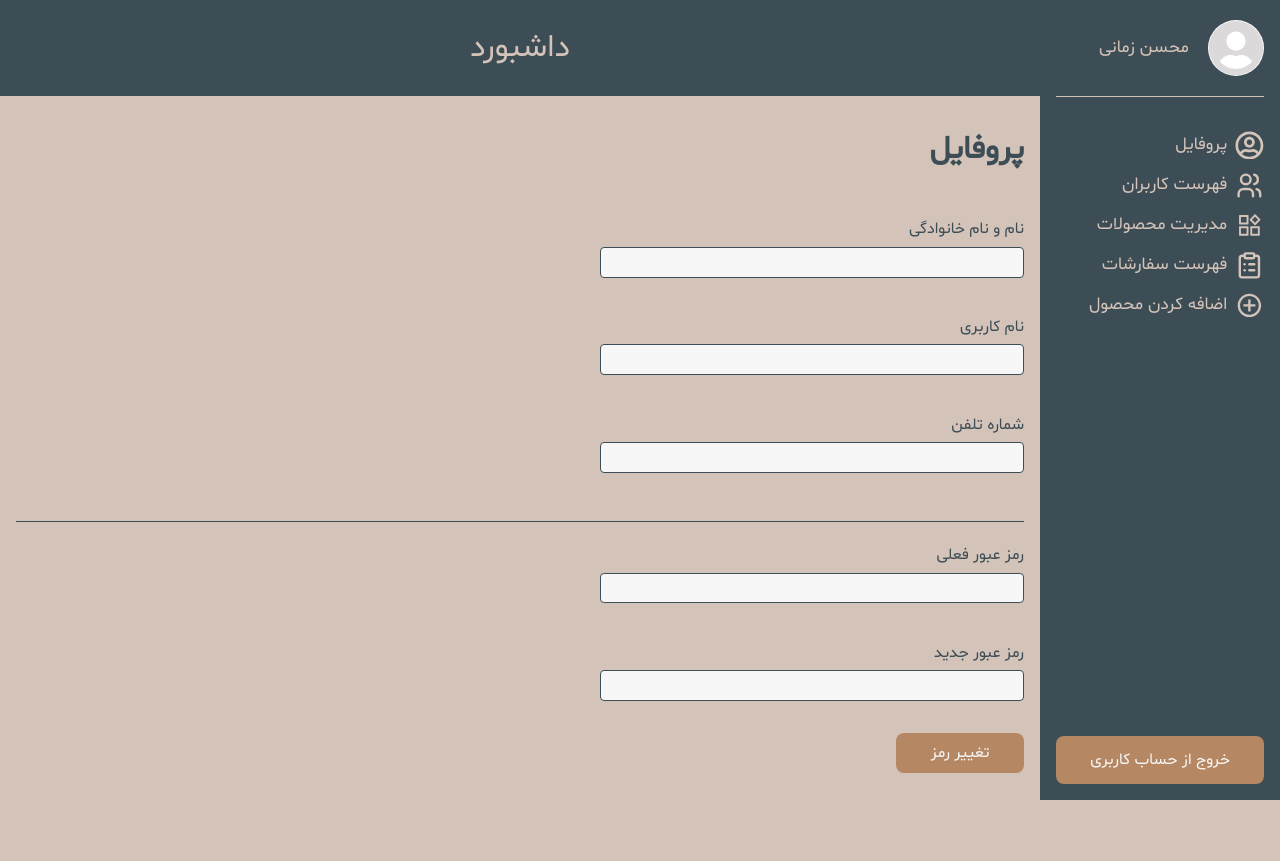
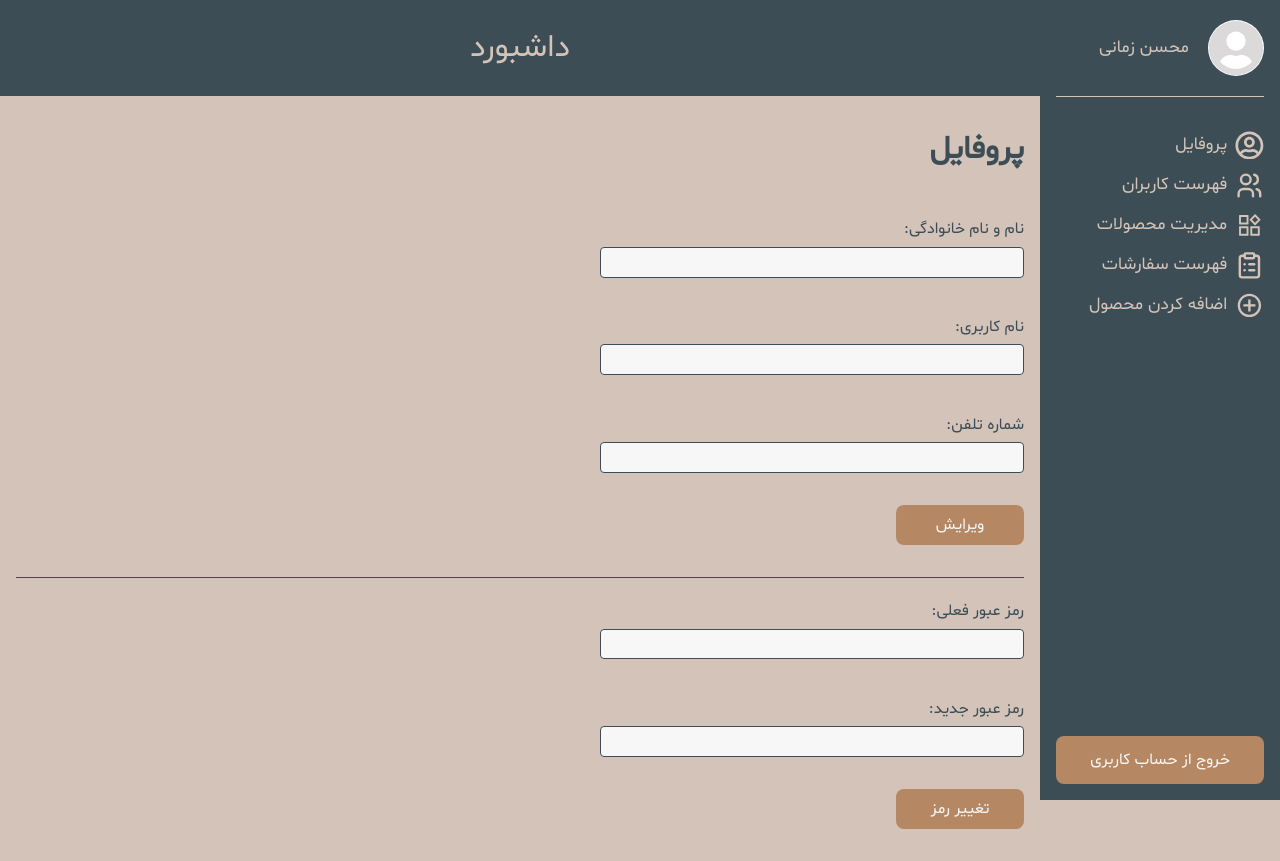
Before and after one commit to mohsen2020zm/Dashboard, a React (Create React App) app: page / in a window 1280 px wide. Before the commit the page ends 805 px from the top, so only its background shows below. Built offline with nearby package versions, Linux system fonts and the light colour scheme.

Commit message:
Edit components.

```diff
--- a/src/Components/AddProduct/AddProduct.css
+++ b/src/Components/AddProduct/AddProduct.css
@@ -3,7 +3,6 @@
     align-items: center;
     justify-content: space-between;
     flex-wrap: wrap;
-    padding: 0 0 2rem 0;
 }
 .add-pros-input-div{
     width: 32rem;
@@ -51,3 +50,14 @@
 .add-pros-file-name{
     font-size: 0.8rem;
 }
+.add-pros-btn{
+    width: 7rem;
+    height: 2.5rem;
+    margin: 1.5rem 0;
+    border-radius: 8px;
+    border: none;
+    background-color: #b58863;
+    color: #f7f7f7;
+    font-size: 1rem;
+    cursor: pointer;
+}
--- a/src/Components/AddProduct/AddProduct.js
+++ b/src/Components/AddProduct/AddProduct.js
@@ -13,15 +13,15 @@ export default function AddProduct() {
             <p className='page-titles'>اضافه کردن محصول</p>
             <div className="add-pros-inputs-parent-div">
                 <div className="add-pros-input-div">
-                    <p className='add-pros-input-title'>نام محصول</p>
+                    <p className='add-pros-input-title'>نام محصول:</p>
                     <input type="text" className='add-pros-input' />
                 </div>
                 <div className="add-pros-input-div">
-                    <p className='add-pros-input-title'>قیمت محصول</p>
+                    <p className='add-pros-input-title'>قیمت محصول:</p>
                     <input type="text" className='add-pros-input' />
                 </div>
                 <div className="add-pros-input-div">
-                    <p className='add-pros-input-title'>توضیحات</p>
+                    <p className='add-pros-input-title'>توضیحات:</p>
                     <textarea className='add-pros-description-input' />
                 </div>
                 <div className="add-pros-input-div">
@@ -35,6 +35,7 @@ export default function AddProduct() {
                     <p className="add-pros-file-name">{fileName}</p>
                 </div>
             </div>
+            <button className='add-pros-btn'>اضافه کردن</button>
         </div>
     </div>
   )
--- a/src/Components/Profile/Profile.css
+++ b/src/Components/Profile/Profile.css
@@ -23,10 +23,10 @@
     border-radius: 4px;
     font-size: 0.83rem;
 }
-.profile-changepass-btn-div{
+.profile-btn-div{
     width: 100%;
 }
-.profile-changepass-btn{
+.profile-btn{
     width: 8rem;
     height: 2.5rem;
     border: none;
--- a/src/Components/Profile/Profile.js
+++ b/src/Components/Profile/Profile.js
@@ -7,29 +7,32 @@ export default function Profile() {
           <p className='page-titles'>پروفایل</p>
           <div className="profile-inputs-parent-div" style={{borderBottom: '1px solid #3d4d55'}}>
             <div className="profile-input-div">
-              <p className='profile-input-title'>نام و نام خانوادگی</p>
+              <p className='profile-input-title'>نام و نام خانوادگی:</p>
               <input type="text" className='profile-input' />
             </div>
             <div className="profile-input-div">
-              <p className='profile-input-title'>نام کاربری</p>
+              <p className='profile-input-title'>نام کاربری:</p>
               <input type="text" className='profile-input' />
             </div>
             <div className="profile-input-div">
-              <p className='profile-input-title'>شماره تلفن</p>
+              <p className='profile-input-title'>شماره تلفن:</p>
               <input type="number" className='profile-input' />
+            </div>
+            <div className='profile-btn-div'>
+              <button className='profile-btn'>ویرایش</button>
             </div>
           </div>
           <div className="profile-inputs-parent-div">
             <div className="profile-input-div">
-              <p className='profile-input-title'>رمز عبور فعلی</p>
+              <p className='profile-input-title'>رمز عبور فعلی:</p>
               <input type="text" className='profile-input' />
             </div>
             <div className="profile-input-div">
-              <p className='profile-input-title'>رمز عبور جدید</p>
+              <p className='profile-input-title'>رمز عبور جدید:</p>
               <input type="text" className='profile-input' />
             </div>
-            <div className='profile-changepass-btn-div'>
-              <button className='profile-changepass-btn'>تغییر رمز</button>
+            <div className='profile-btn-div'>
+              <button className='profile-btn'>تغییر رمز</button>
             </div>
           </div>
         </div>
--- a/src/Components/Row/Row.css
+++ b/src/Components/Row/Row.css
@@ -12,7 +12,4 @@
     text-align: center;
     font-size: 1.15rem;
     color: #3d4d55;
-    /* white-space: nowrap;
-    overflow: hidden;
-    text-overflow: ellipsis; */
 }
```
